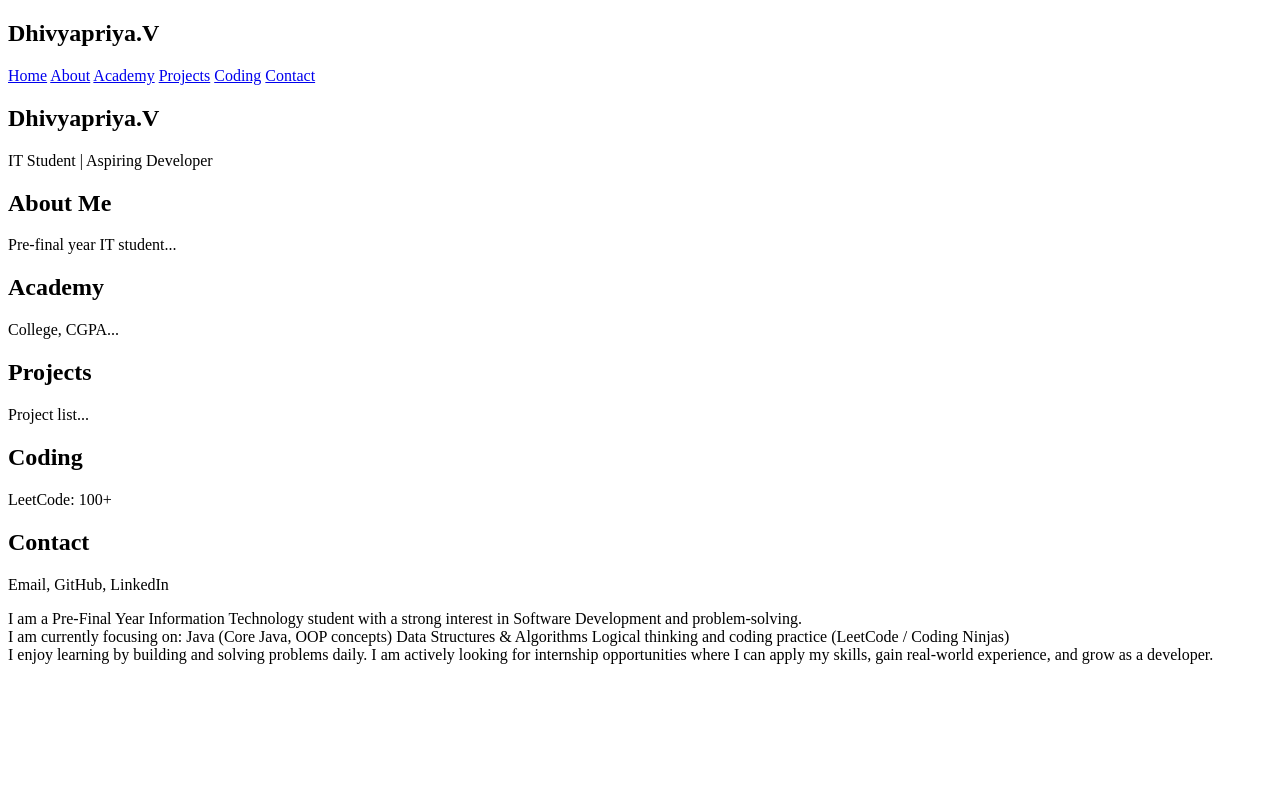
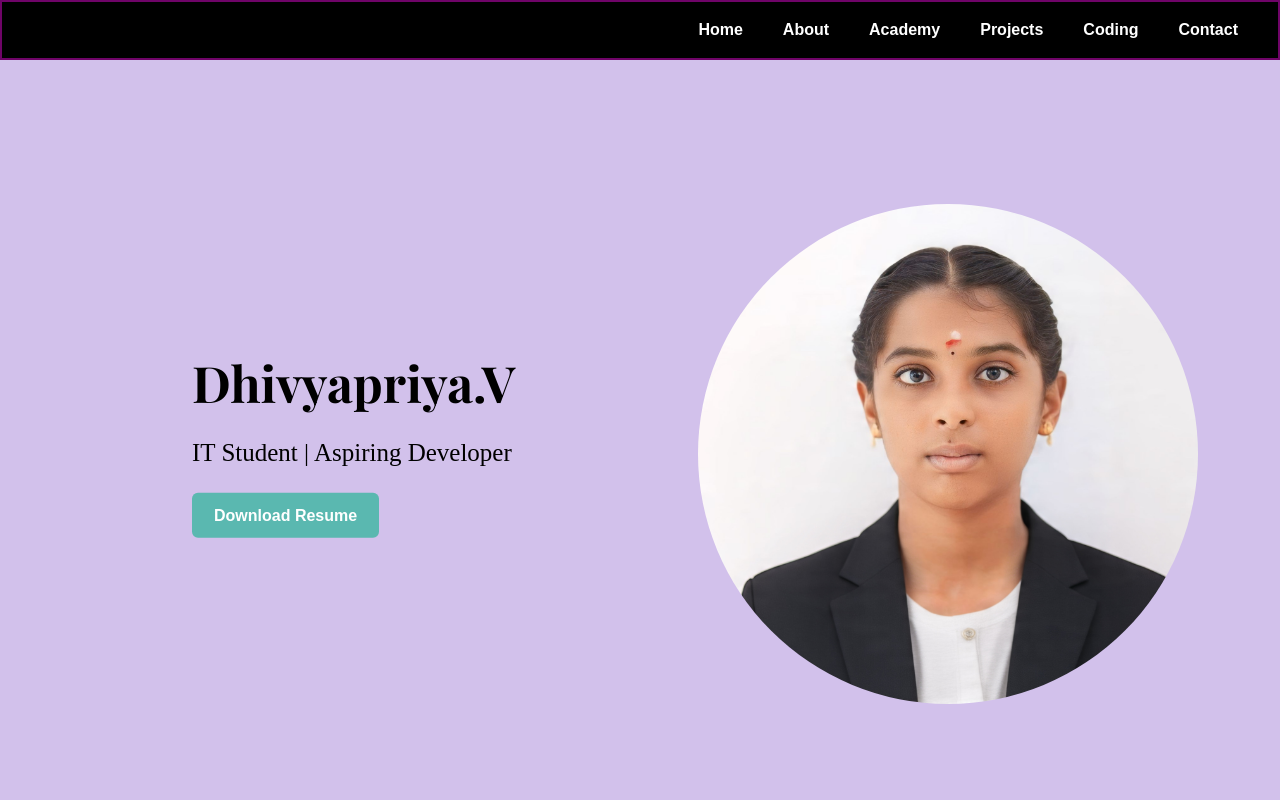
Before and after one commit to Dhivyapriya0906/Portofolio, a plain HTML site: page index.html in a window 1280 px wide. Shown: the top 800 px of the page. Drawn offline with nearby package versions, Linux system fonts and the light colour scheme.

Commit message:
Completed the home section using html and css

```diff
--- a/index.html
+++ b/index.html
@@ -2,6 +2,7 @@
 <html lang="en">
 
 <head>
+  <link href="https://fonts.googleapis.com/css2?family=Playfair+Display:wght@400;600;700&display=swap" rel="stylesheet">
     <meta charset="UTF-8">
     <meta name="viewport" content="width=device-width, initial-scale=1.0">
     <title>Main</title>
@@ -10,7 +11,7 @@
 </head>
 
 <body>
-    <h2>Dhivyapriya.V</h2>
+
   <nav>
   <a href="#home">Home</a>
   <a href="#about">About</a>
@@ -19,10 +20,21 @@
   <a href="#coding">Coding</a>
   <a href="#contact">Contact</a>
 </nav>
-    <section id="home">
-  <h1>Dhivyapriya.V</h1>
-  <p>IT Student | Aspiring Developer</p>
+   <section id="home" class="home-section">
+  <div class="home-text">
+    <h1>Dhivyapriya.V</h1>
+    <p>IT Student | Aspiring Developer</p>
+
+    <a href="./Dhivya update resume.pdf" download class="btn">
+      Download Resume
+    </a>
+  </div>
+
+  <div class="home-image">
+    <img src="./prof dp phto.jpeg" alt="Dhivyapriya Photo">
+  </div>
 </section>
+
 
 <section id="about">
   <h2>About Me</h2>
--- a/style.css
+++ b/style.css
@@ -0,0 +1,131 @@
+* {
+  margin: 0;
+  padding: 0;
+  box-sizing: border-box;
+}
+html {
+  scroll-behavior: smooth;
+}
+#home {
+  background-color: red;
+}
+
+body {
+  font-family: Arial, sans-serif;
+  line-height: 1.6;
+}
+nav {
+  background-color: #000000;
+  padding: 15px 40px;
+  display: flex;
+ border: rgb(111, 4, 104) 2px solid ;
+  justify-content: flex-end;  /* RIGHT align */
+  position: sticky;   /* IMPORTANT */
+  top: 0;             /* IMPORTANT */
+  z-index: 1000;
+}
+
+nav a {
+  color: rgb(255, 255, 255);
+  margin-left: 40px;   /* right align ku left margin */
+  text-decoration: none;
+  font-weight: bold;
+}
+nav a:hover {
+  color: #00f2ff;
+}
+section {
+  padding: 60px 40px;
+  min-height: 100vh;
+}
+h1 {
+  font-size: 40px;
+  margin-bottom: 10px;
+}
+
+h2 {
+  font-size: 28px;
+  margin-bottom: 15px;
+}
+
+p {
+  max-width: 700px;
+}
+#home {
+  background-color: #f5f5f5;
+
+  background-color: #d2c1eb;
+  box-shadow: inset 0 -1px 0 rgba(0,0,0,0.05);
+}
+
+.home-section {
+  display: flex;
+  align-items: center;        /* vertical center */
+  justify-content: space-between;
+  min-height: 100vh;
+  padding: 0 80px;
+}
+
+.home-text {
+  flex: 1;
+  display: flex;
+  padding-left: 10%;
+  flex-direction: column;
+  justify-content: center;
+  margin-top: -20px;
+  animation: floatUpDown 3s ease-in-out infinite;   /* vertical center */
+}
+
+
+.home-text h1 {
+  font-size: 50px;
+  margin-bottom: 10px;
+ font-family: 'Playfair Display', serif;
+}
+
+.home-text p {
+  font-size: 25px;
+  margin-bottom: 20px;
+  font-family: 'Libre Baskerville', serif;
+}
+.home-image {
+  flex: 1;
+  display: flex;
+  justify-content: center;   /* horizontal center */
+  align-items: center;       /* vertical center */
+}
+
+.home-image img {
+  width: 500px;
+  height: 500px;
+  border-radius: 50%;
+  object-fit: cover;
+  animation: floatUpDown 4s ease-in-out infinite;
+}
+
+.btn {
+  display: inline-block;   /* makes button wrap content */
+  padding: 10px 22px;
+ background-color: #5ab8b0;
+  color: #ffffff;
+  text-decoration: none;
+  border-radius: 6px;
+  font-weight: 600;
+  width: fit-content;
+transition: background-color 0.2s ease, transform 0.2s ease;/* forces short width */
+}
+.btn:hover {
+  background-color: #007f85;
+   transform: translateY(-2px);
+}
+@keyframes floatUpDown {
+  0% {
+    transform: translateY(0);
+  }
+  50% {
+    transform: translateY(-12px);
+  }
+  100% {
+    transform: translateY(0);
+  }
+}
```
Also changed, not shown: dhivyaphoto.jpeg (added), prof dp phto.jpeg (added).
